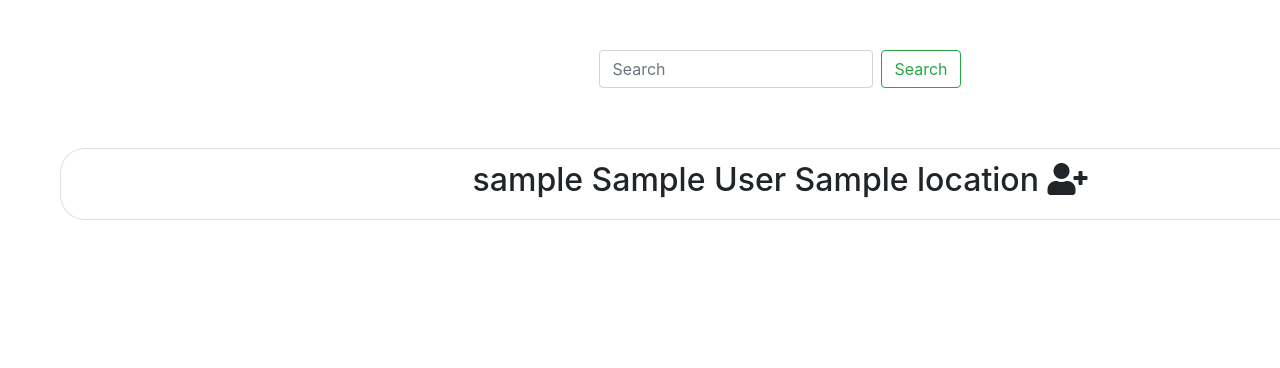
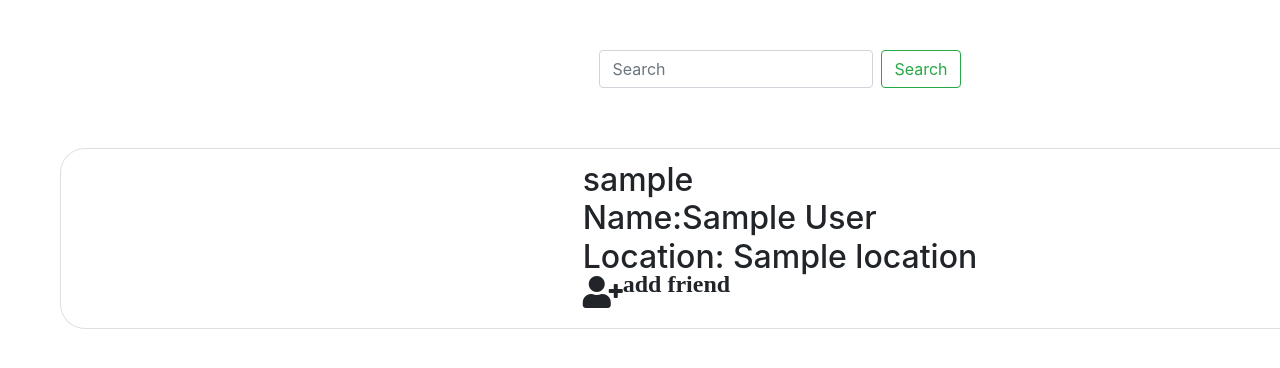
Before and after one commit to KamaronB/SpeakEZ, a Django app: template profiles/templates/main/post_list.html in a window 1280 px wide; the page is wider, and only the part inside the window is pictured. Shown: the part 56-424 px from the top of that part. Run offline with Django 3.2, Linux system fonts and the light colour scheme; the template is opened without the code that fills it: most values are stand-ins (such as "Sample title", 1, 10 or a date in 2020); some libraries are stand-ins or nearby versions.

Commit message:
Working on User search function 60% complete

```diff
--- a/profiles/templates/main/post_list.html
+++ b/profiles/templates/main/post_list.html
@@ -12,7 +12,7 @@
   <ul class="list-group list-group-flush" style="margin-left:auto; margin-right:auto;">
 {%for obj in items %}
 
-    <li class="list-group-item" style="text-align:center"><h2>{{obj.username}} {{obj.first_name}} {{obj.last_name}} {{obj.profile.location}} <i class="fas fa-user-plus"></i> </h2> </li>
+    <li class="list-group-item" style="text-align: left;"><h2>{{obj.username}} </br>Name:{{obj.first_name}} {{obj.last_name}} </br> Location: {{obj.profile.location}} </br><i class="fas fa-user-plus"><sup>add friend</sup></i> </h2> </li>
 
 {% endfor %}
 </ul>
```
